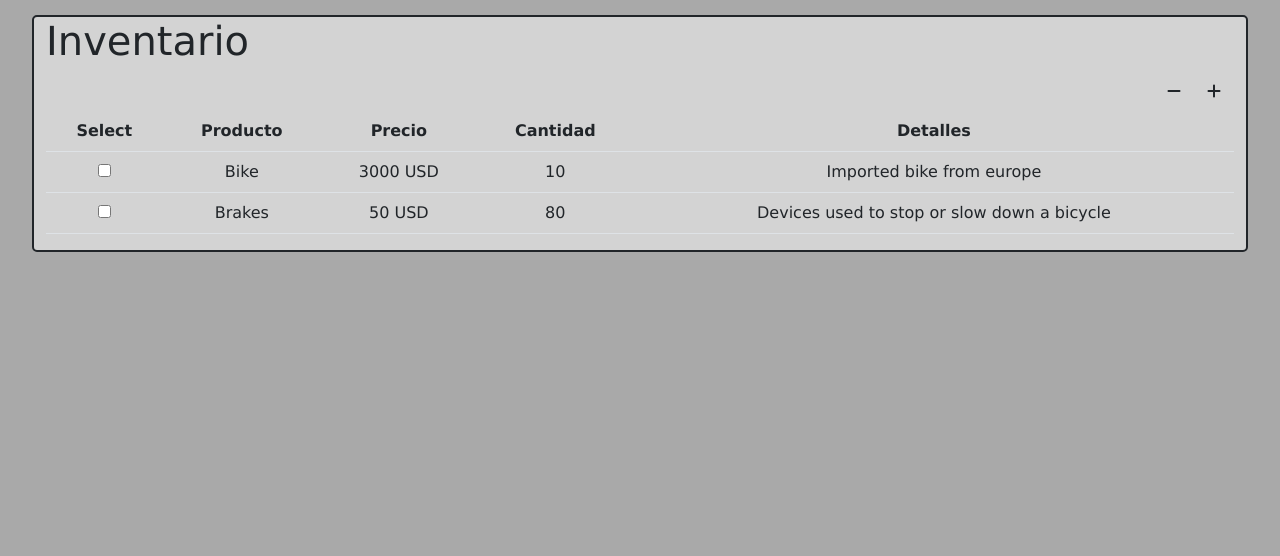
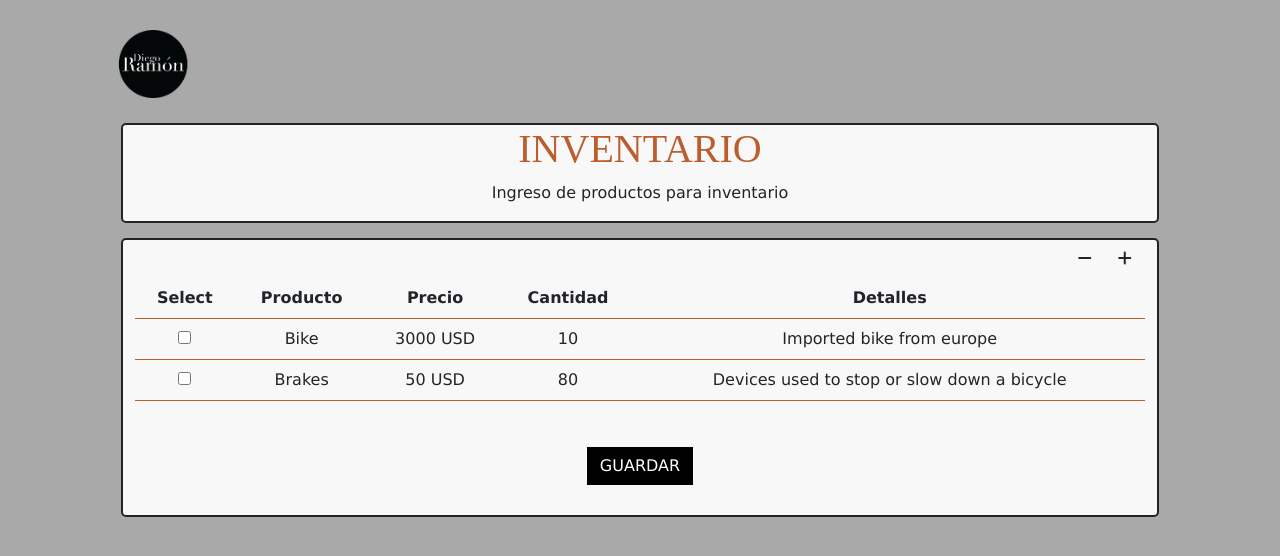
Before and after one commit to dianram/from-CRUDD-Javascript, a plain HTML site: page index.html in a window 1280 px wide. Drawn offline with nearby package versions, Linux system fonts and the light colour scheme.

Commit message:
Estilos actualizados
Consistencia de diseño entre pop up y  formulario

```diff
--- a/Assets/css/styles.css
+++ b/Assets/css/styles.css
@@ -4,10 +4,41 @@ html, body{
 }
 
 div.container-fluid{
-  background-color:lightgray;
+  background-color:#f8f8f8;
   border: 2px solid;
   width: 95%;
   border-radius: 5px;
   margin-top: 15px;
 
 }
+.table>:not(caption)>*>* {
+  padding: 0.5rem 0.5rem;
+  background-color: var(--bs-table-bg);
+  border-bottom-width: 1px;
+  box-shadow: inset 0 0 0 9999px var(--bs-table-accent-bg);
+  border-color: #BC5D2E;
+}
+.fa-plus:hover:before {
+  content: "\2b";
+  color: #BC5D2E;
+}
+.fa-minus:hover:before, .fa-subtract:hover:before {
+  content: "\f068";
+  color: #BC5D2E;
+}
+#guardar-button-form{
+  margin-top: 30px;
+  margin-bottom: 30px;
+}
+label {
+  display: table-cell;
+  font-weight: 700;
+}
+img, svg {
+  vertical-align:baseline;
+  max-width: 90px;
+  margin-top: 30px;
+  margin-bottom: 10px;
+  display: block;
+  margin-left: 30px;
+}
--- a/index.html
+++ b/index.html
@@ -13,9 +13,20 @@
     <title>Inventario</title>
 </head>
 <body>
-
+    <div class="container text-center">
+        <div class="row">
+          <div class="col">
+            <img src="../from-CRUDD-Javascript/Assets/img/logo.png" alt="logo">
+          </div>
+          <div class="col">
+          </div>
+        </div>
+    <div class="container text-center">
     <div class="container-fluid">
-        <h1 class="main-title">Inventario</h1>
+        <h1 style="color:#BC5D2E; font-weight: 400;font-family: montserrat;" class="main-title">INVENTARIO</h1>
+        <p>Ingreso de productos para inventario</p>
+    </div>
+    <div class="container-fluid">
             <div class="row  justify-content-end">
               <div class="col-6 ml-auto d-flex justify-content-end">
                   <button id="eliminar-seleccion" type="submit" class="btn btn-labeled ">
@@ -51,8 +62,8 @@
                                   <input id="qty-input" type="number" class="form-control mb-3 mt-2" id="cantidad" aria-describedby="emailHelp" placeholder="Cantidad Disponible">
                                 </div>
                                 <div class="form-group">
-                                  <label for="description">Detalles</label>
-                                  <label for="exampleFormControlTextarea1" class="form-label"> del producto</label>
+                                  <label for="detalles">Detalles del producto</label>
+                                  <label for="exampleFormControlTextarea1" class="form-label"></label>
                               <textarea class="form-control" id="descripcion" rows="3"></textarea>
                                 </div>
                           </form>
@@ -95,6 +106,7 @@
               </tr>
             </tbody>
         </table>
+        <button id="guardar-button-form" type="submit" class="btn btn-primary"  >GUARDAR</button>
 
      </div>
 
```
Also changed, not shown: Assets/img/logo.png (added).
